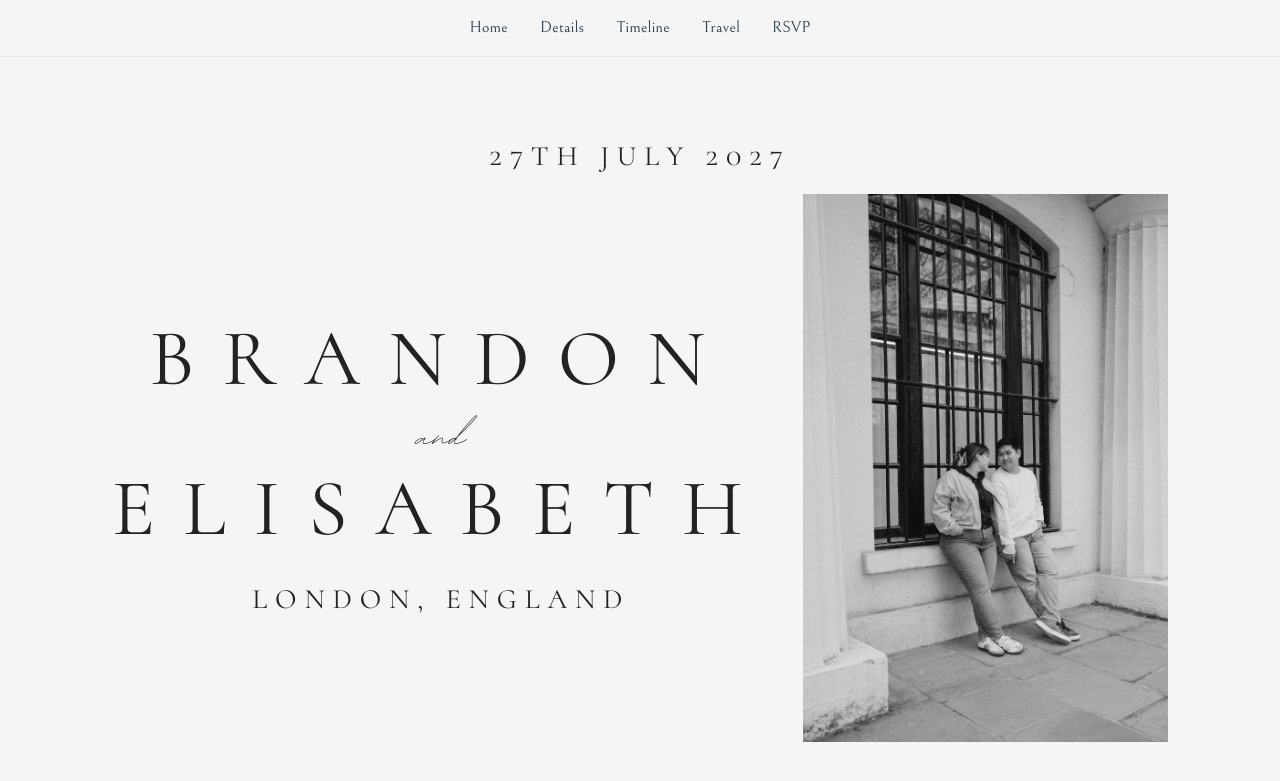
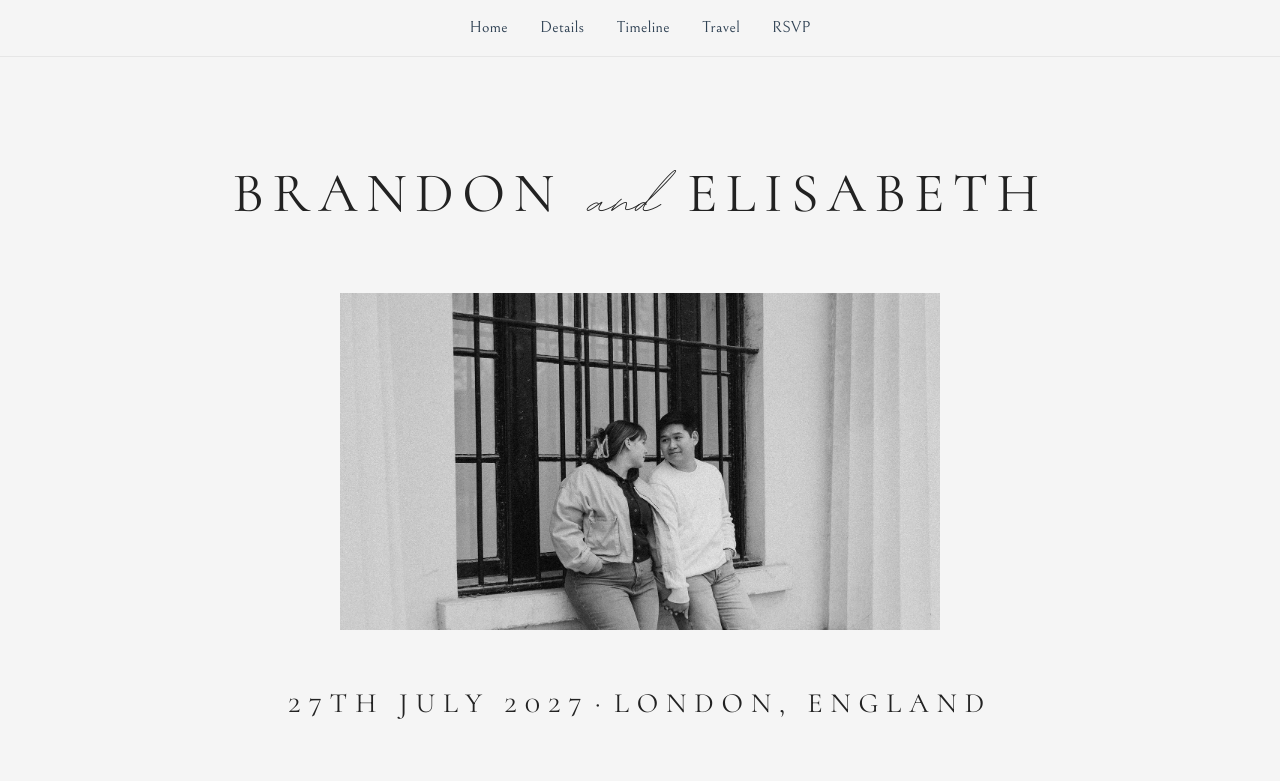
Before and after one commit to bleecr7/wedding-page, a Jekyll site: the page built from index.md, in a window 1280 px wide and 900 px high. Shown: the top 781 px of the window. Built offline with Jekyll 4.4.1, drawn with Linux system fonts in a browser that asks for light colours.

Commit message:
Section 1 fix

```diff
--- a/assets/css/style.css
+++ b/assets/css/style.css
@@ -188,51 +188,38 @@ main {
   padding-top: 0;
 }
 
-.hero-date,
-.hero-location {
-  margin: 0;
-  font-family: var(--font-eyebrow);
-  font-size: 1.75rem;
-  letter-spacing: 0.28em;
-  text-transform: uppercase;
-  color: var(--text);
-}
-
-.hero-date {
-  text-align: right;
-  max-width: 68rem;
+.hero-stack {
+  width: 100%;
   margin: 0 auto;
-  padding: 0 1rem 1rem;
-}
-
-.hero-grid {
-  max-width: 68rem;
-  margin: 0 auto;
-  display: grid;
-  grid-template-columns: 1.2fr 1fr;
-  gap: 2rem;
-  align-items: center;
-  padding: 0 1rem;
-}
-
-.hero-text {
   display: flex;
   flex-direction: column;
   align-items: center;
+  gap: 3em;
+  padding: 0 1rem;
   text-align: center;
+}
+
+.hero-names,
+.hero-meta {
+  width: 100%;
+  margin-inline: 10%;
+  padding: 10 0;
 }
 
 .names {
   margin: 0;
   display: flex;
-  flex-direction: column;
-  gap: 0.25rem;
+  flex-direction: row;
+  flex-wrap: wrap;
+  justify-content: center;
+  align-items: baseline;
+  gap: 0 1.25rem;
   font-family: var(--font-eyebrow);
-  font-weight: 400;
-  font-size: clamp(3rem, 7vw, 5rem);
-  letter-spacing: 0.35em;
+  font-weight: 200;
+  font-size: clamp(3.5rem, 4.5vw, 3rem);
+  letter-spacing: 0.15em;
   text-transform: uppercase;
-  line-height: 1.1;
+  line-height: 1.15;
   color: var(--text);
 }
 
@@ -240,18 +227,32 @@ main {
   font-family: var(--font-display);
   text-transform: lowercase;
   letter-spacing: 0;
-  font-size: clamp(2.5rem, 5vw, 3.5rem);
-  margin: -0.25rem 0;
+  font-size: clamp(5rem, 5.5vw, 2.6rem);
+  margin: 0 0.1em;
 }
 
-.hero-location {
-  margin-top: 1.5rem;
+.hero-photo {
+  width: 50%;
+  min-width: 300px;
 }
 
 .hero-photo img {
   width: 100%;
-  max-height: 70vh;
+  aspect-ratio: 16 / 9;
   object-fit: cover;
+}
+
+.hero-meta {
+  display: flex;
+  flex-wrap: wrap;
+  justify-content: center;
+  align-items: baseline;
+  gap: 0.35rem;
+  font-family: var(--font-eyebrow);
+  font-size: 1.75rem;
+  letter-spacing: 0.28em;
+  text-transform: uppercase;
+  color: var(--text);
 }
 
 /* ------------------------------------------------------------------------ */
@@ -449,7 +450,6 @@ main {
 /* ------------------------------------------------------------------------ */
 
 @media (max-width: 800px) {
-  .hero-grid,
   .split {
     grid-template-columns: 1fr;
   }
@@ -491,8 +491,4 @@ main {
   .rsvp .split {
     grid-template-columns: 1fr;
   }
-
-  .hero-date {
-    text-align: center;
-  }
 }
```
Also changed, not shown: _sections/01-landing.md (+10 -5 lines).
